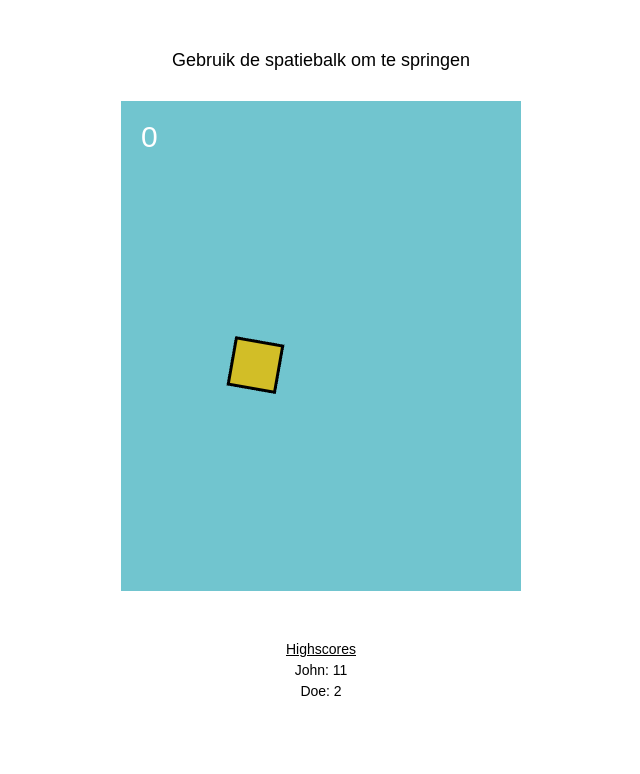
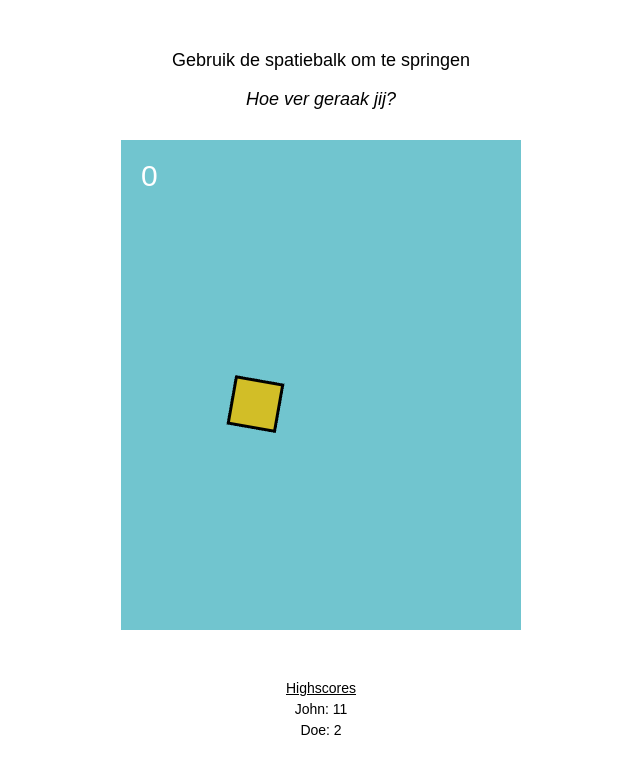
Before and after one commit to DeveTho/flappy-block, a plain HTML site: page src/index.html in a window 1280 px wide. Shown: the whole page, without its empty margins (319-959 px from the left). Drawn offline with Linux system fonts and the light colour scheme; no server answers.

Commit message:
Added some text in index.html

```diff
--- a/src/index.html
+++ b/src/index.html
@@ -12,6 +12,7 @@
   <div style="width: 400px; margin: 0 auto; text-align: center;">
     <div style="margin-bottom: 30px;">
       <p>Gebruik de spatiebalk om te springen</p>
+      <p style="font-style: italic;">Hoe ver geraak jij?</p>
     </div>
 
     <div id="game"></div>
```
